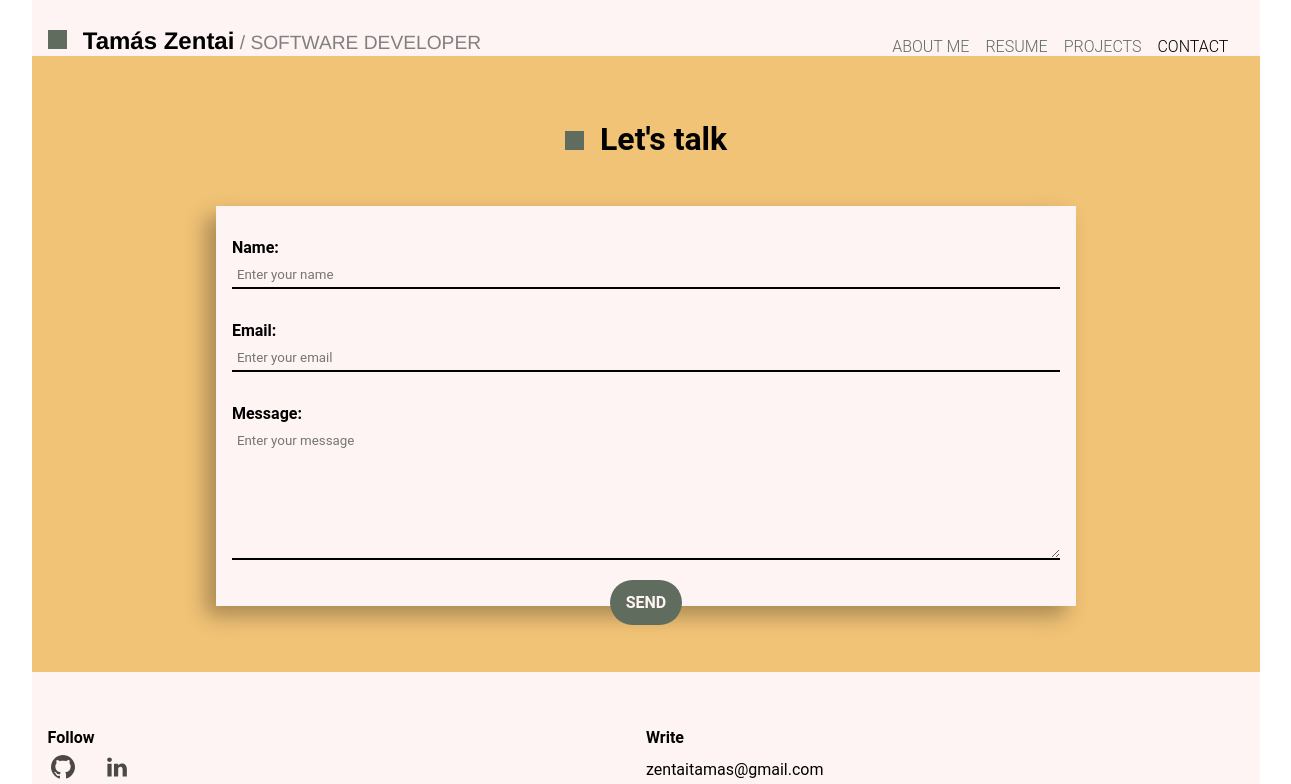
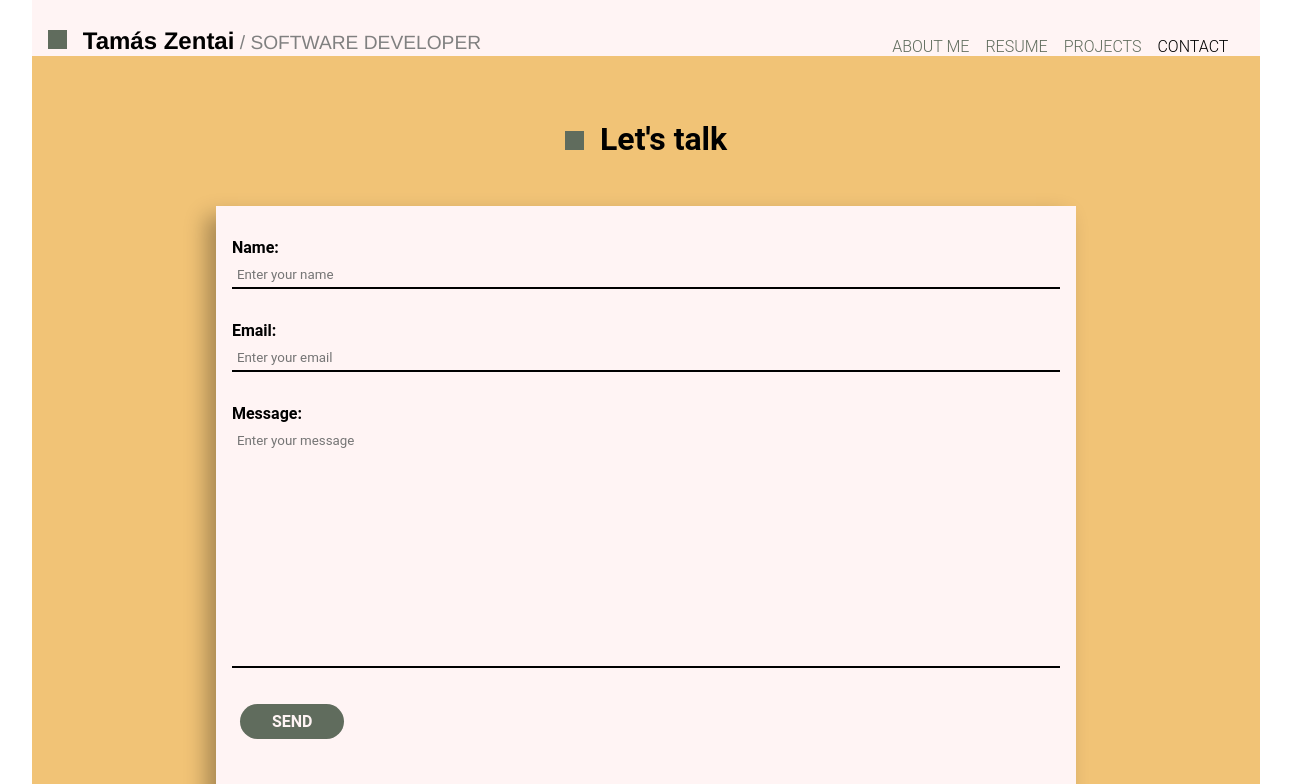
Before and after one commit to tamaszentai/portfolio2023, a Nuxt app: page /contact in a window 1536 px wide. Shown: the top 784 px of the page, without its empty margins (122-1413 px from the left). Built offline with nearby package versions, Linux system fonts and the light colour scheme.

Commit message:
finish first iteration of css

```diff
--- a/pages/contact.vue
+++ b/pages/contact.vue
@@ -18,7 +18,7 @@
 
       <div class="form-group">
         <label for="message">Message:</label>
-        <textarea id="message" name="message" rows="8" placeholder="Enter your message"></textarea>
+        <textarea id="message" name="message" placeholder="Enter your message"></textarea>
       </div>
       </form>
       <div class="button-container">
@@ -96,6 +96,11 @@ main {
   border-color: #606C5D;
 }
 
+textarea {
+  height: 8rem;
+  resize: none;
+}
+
 .button-container {
   text-align: center;
 }
@@ -117,9 +122,34 @@ main {
 @media only screen and (min-width: 768px) {
     main {
         width: 70%;
-        height: 50vh;
+        height: 30rem;
         margin: 0 auto;
-    };
+    }
+
+  .send-button {
+    margin: 2rem 0 0 1.5rem;
+  }
+}
+
+@media only screen and (min-width: 1024px) {
+  .button-container {
+    text-align: left;
+  }
+
+  .send-button {
+    margin: 1rem 0 0 1.5rem;
+    padding: .5rem 2rem;
+  }
+}
+
+@media only screen and (min-width: 1440px) {
+  main {
+    height: 40rem;
+  }
+
+  textarea {
+    height: 15rem;
+  }
 }
 
 </style>
```
